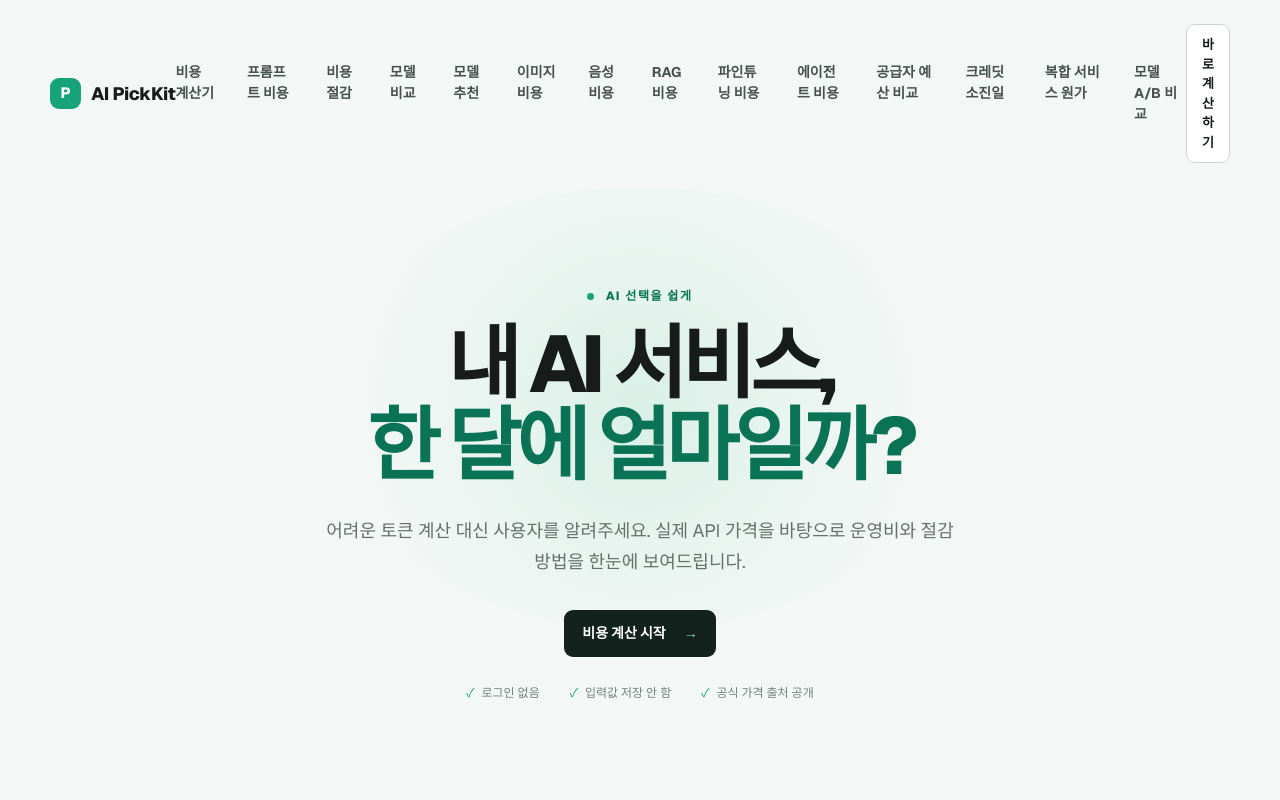
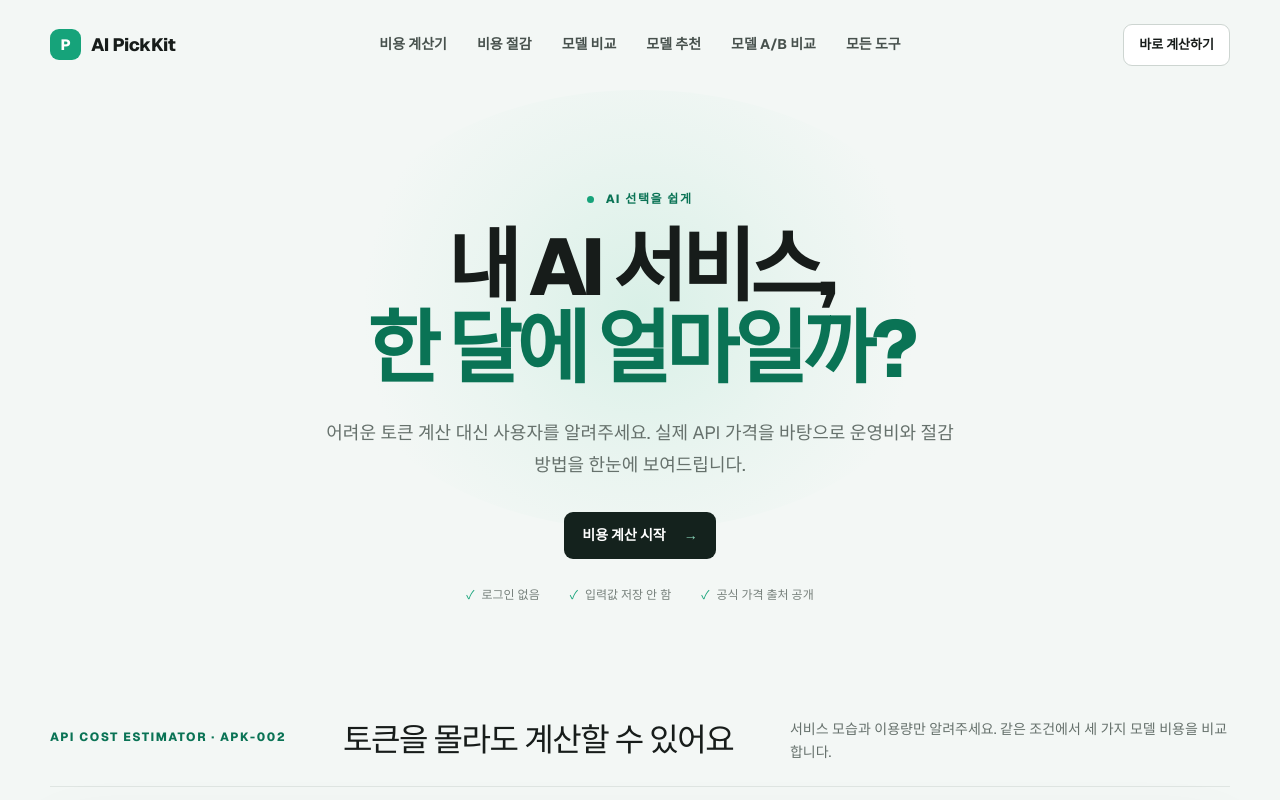
Before and after one commit to maxtop9843-byte/ai-pickkit, a Next.js app: page / in a window 1280 px wide. Shown: the top 800 px of the page. Built offline with nearby package versions, Linux system fonts and the light colour scheme.

Commit message:
fix(apk-024): simplify desktop tool navigation

```diff
--- a/src/components/site-chrome.tsx
+++ b/src/components/site-chrome.tsx
@@ -1,5 +1,17 @@
 import Link from "next/link";
 import { toolRoutes } from "@/lib/tool-routes";
+
+const primaryToolIds = new Set([
+  "calculator",
+  "savings",
+  "models",
+  "selector",
+  "directComparison",
+]);
+
+const primaryToolRoutes = toolRoutes.filter((route) =>
+  primaryToolIds.has(route.id),
+);
 
 export function SiteHeader() {
   return (
@@ -11,11 +23,12 @@ export function SiteHeader() {
         <span>AI PickKit</span>
       </Link>
       <nav aria-label="주요 메뉴">
-        {toolRoutes.map((route) => (
+        {primaryToolRoutes.map((route) => (
           <Link href={route.href} key={route.id}>
             {route.navLabel}
           </Link>
         ))}
+        <Link href="/">모든 도구</Link>
       </nav>
       <Link className="header-cta" href="/api-cost-calculator">
         바로 계산하기
```
